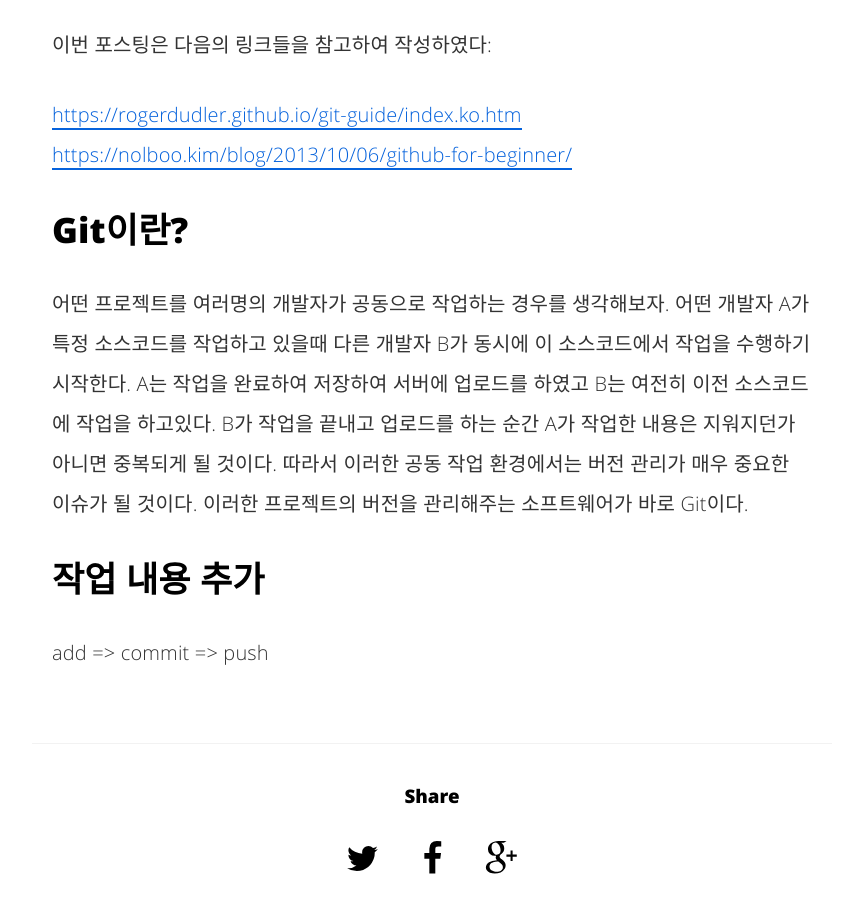
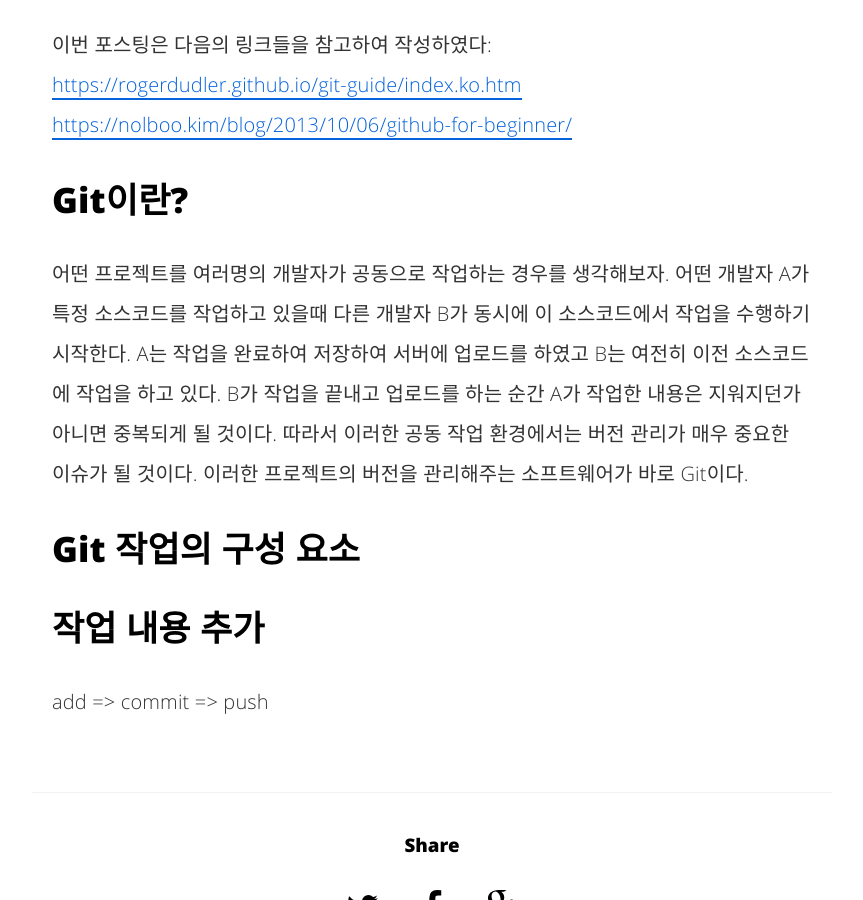
Before and after one commit to hcnoh/blog-prev, a Jekyll site: the page built from _posts/2018-08-20-git-basic-usage.md, in a window 1280 px wide and 900 px high, scrolled down 1065 px. Shown: the whole window, without its empty margins (208-1071 px from the left). Built offline with Jekyll 4.4.1, drawn with Linux system fonts in a browser that asks for light colours; comment, search, counter and statistics services are not loaded.

Commit message:
Update 2018-08-20-git-basic-usage.md

```diff
--- a/_posts/2018-08-20-git-basic-usage.md
+++ b/_posts/2018-08-20-git-basic-usage.md
@@ -14,12 +14,14 @@ twitter_text: 'Git 기본 사용법'
 저번 Git 포스팅을 통해서 Git을 맨 처음 사용하였다면 이번에는 Git을 사용하기 위하여 필요한 기초개념 및 사용법들을 정리하여 필요할때 찾아볼 수 있도록 포스팅을 계획하였다. 링크: [https://hcnoh.github.io/git-first-time/](https://hcnoh.github.io/git-first-time/)
 
 이번 포스팅은 다음의 링크들을 참고하여 작성하였다:
-
 [https://rogerdudler.github.io/git-guide/index.ko.htm](https://rogerdudler.github.io/git-guide/index.ko.html)
 [https://nolboo.kim/blog/2013/10/06/github-for-beginner/](https://nolboo.kim/blog/2013/10/06/github-for-beginner/)
 
 ## Git이란?
-어떤 프로젝트를 여러명의 개발자가 공동으로 작업하는 경우를 생각해보자. 어떤 개발자 A가 특정 소스코드를 작업하고 있을때 다른 개발자 B가 동시에 이 소스코드에서 작업을 수행하기 시작한다. A는 작업을 완료하여 저장하여 서버에 업로드를 하였고 B는 여전히 이전 소스코드에 작업을 하고있다. B가 작업을 끝내고 업로드를 하는 순간 A가 작업한 내용은 지워지던가 아니면 중복되게 될 것이다. 따라서 이러한 공동 작업 환경에서는 버전 관리가 매우 중요한 이슈가 될 것이다. 이러한 프로젝트의 버전을 관리해주는 소프트웨어가 바로 Git이다.
+어떤 프로젝트를 여러명의 개발자가 공동으로 작업하는 경우를 생각해보자. 어떤 개발자 A가 특정 소스코드를 작업하고 있을때 다른 개발자 B가 동시에 이 소스코드에서 작업을 수행하기 시작한다. A는 작업을 완료하여 저장하여 서버에 업로드를 하였고 B는 여전히 이전 소스코드에 작업을 하고 있다. B가 작업을 끝내고 업로드를 하는 순간 A가 작업한 내용은 지워지던가 아니면 중복되게 될 것이다. 따라서 이러한 공동 작업 환경에서는 버전 관리가 매우 중요한 이슈가 될 것이다. 이러한 프로젝트의 버전을 관리해주는 소프트웨어가 바로 Git이다.
+
+## Git 작업의 구성 요소
+
 
 ## 작업 내용 추가
 add => commit => push
```
